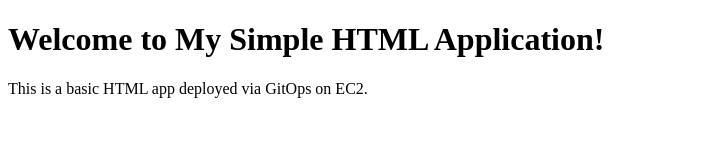
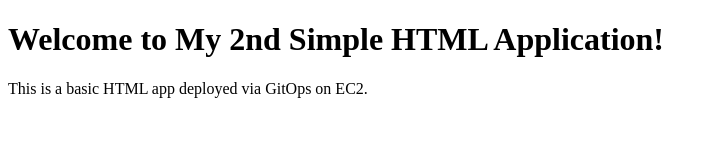
Before and after one commit to akulasathish/boston, a plain HTML site: page index.html in a window 1280 px wide. Shown: the whole page, without its empty margins (0-716 px from the left). Drawn offline with Linux system fonts and the light colour scheme.

Commit message:
changes made in index

```diff
--- a/index.html
+++ b/index.html
@@ -7,7 +7,7 @@
     <title>Simple ssHTMLs Application</title>
 </head>
 <body>
-    <h1>Welcome to My Simple HTML Application!</h1>
+    <h1>Welcome to My 2nd Simple HTML Application!</h1>
     <p>This is a basic HTML app deployed via GitOps on EC2.</p>
 </body>
 </html>
```
